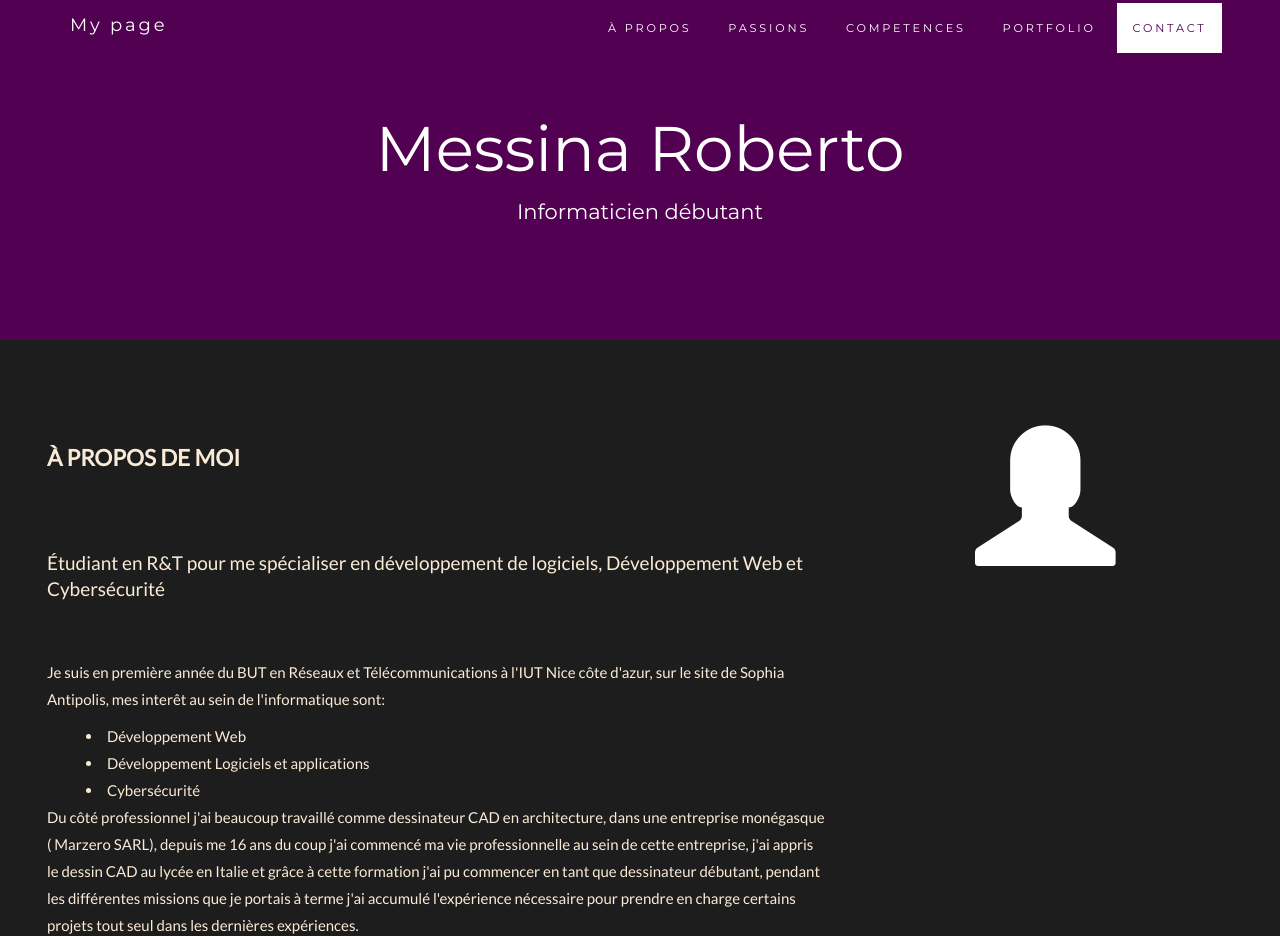
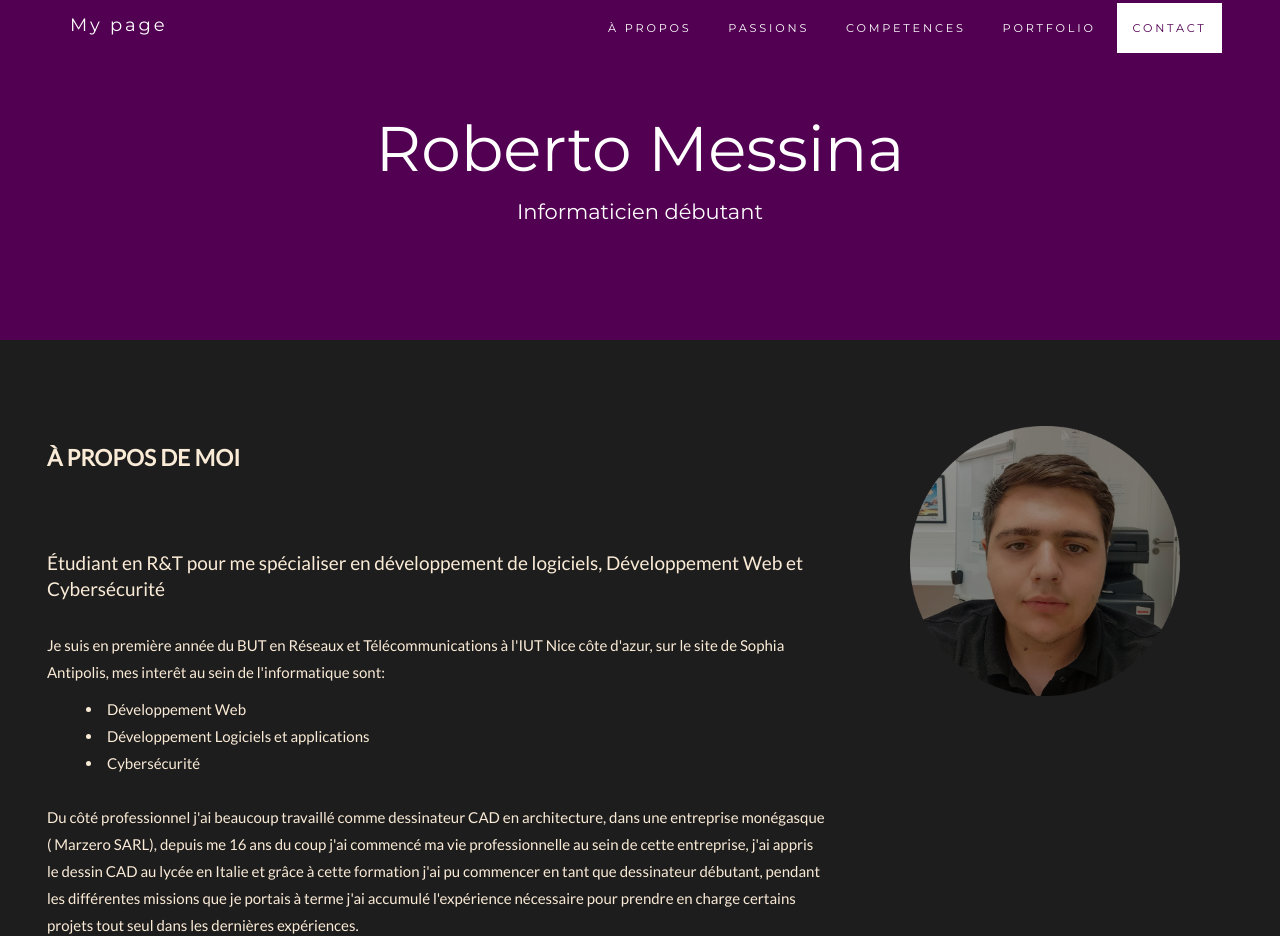
Before and after one commit to robertomessina/robertomessina.github.io, a PHP site: page / in a window 1280 px wide. Shown: the top 936 px of the page. Run offline with PHP 8.4, Linux system fonts and the light colour scheme.

Commit message:
Add files via upload

```diff
--- a/index.css
+++ b/index.css
@@ -253,3 +253,8 @@
 .social{
     margin-right: 1em;
 }
+
+#meIcon {
+    height: 18em;
+    filter: brightness(60%);
+}
--- a/index.html
+++ b/index.html
@@ -1,7 +1,7 @@
 <!DOCTYPE html>
 <html lang="fr">
 <head>
-    <title> Messina Roberto </title>
+    <title> Roberto Messina </title>
     <meta charset="utf-8">
     <meta name="viewport" content="width=device-width, initial-scale=1">
     <link rel="stylesheet" href="https://maxcdn.bootstrapcdn.com/bootstrap/3.4.1/css/bootstrap.min.css">
@@ -39,7 +39,7 @@
 </nav>
 
 <div class="jumbotron text-center bg-black">
-    <h1> Messina Roberto </h1>
+    <h1> Roberto Messina </h1>
     <p> Informaticien débutant </p>
 </div>
 
@@ -48,17 +48,18 @@
     <div class="row">
         <div class="col-sm-8">
             <h2>À propos de moi  </h2><br>
-            <h4> Étudiant en R&T pour me spécialiser en développement de logiciels, Développement Web et Cybersécurité </h4><br>
+            <h4> Étudiant en R&T pour me spécialiser en développement de logiciels, Développement Web et Cybersécurité </h4>
             <p> Je suis en première année du BUT en Réseaux et Télécommunications à l'IUT Nice côte d'azur, sur le site de Sophia Antipolis, mes interêt au sein de l'informatique sont:  </p>
             <li> Développement Web </li>
             <li> Développement Logiciels et applications </li>
             <li> Cybersécurité </li>
+            <br>
             <p> Du côté professionnel j'ai beaucoup travaillé comme dessinateur CAD en architecture, dans une entreprise monégasque ( Marzero SARL), depuis me 16 ans du coup j'ai commencé ma vie professionnelle au sein de cette entreprise, j'ai appris le dessin CAD au lycée en Italie et grâce à cette formation j'ai pu commencer en tant que dessinateur débutant, pendant les différentes missions que je portais à terme j'ai accumulé l'expérience nécessaire pour prendre en charge certains projets tout seul dans les dernières expériences. </p>
             <br>
             <a href="cv/CV.pdf"> <button class="btn btn-default btn-lg" > Mon cv à disposition </button> </a>
         </div>
         <div class="col-sm-4 divimgs">
-            <span class="glyphicon glyphicon-user logo slideanim"></span>
+            <img id="meIcon" src="img/me.png" class="slideanim">
         </div>
     </div>
 </div>
@@ -192,8 +193,6 @@
     </div>
 </div>
 
-<br> <br>
-
 <!-- Container (Contact Section) -->
 <div id="contact" class="container-fluid bg-grey">
     <h2>CONTACT ME</h2>
@@ -231,7 +230,7 @@
 </div>
 
 <footer class="container-fluid text-center">
-        Site créé par <a id="creator" href="https://www.instagram.com/roby.messina.esh/"> Messina Roberto </a>
+        Site créé par <a id="creator" href="https://www.instagram.com/roby.messina.esh/"> Roberto Messina </a>
 </footer>
 
 
```
Also changed, not shown: img/me.png (added).
